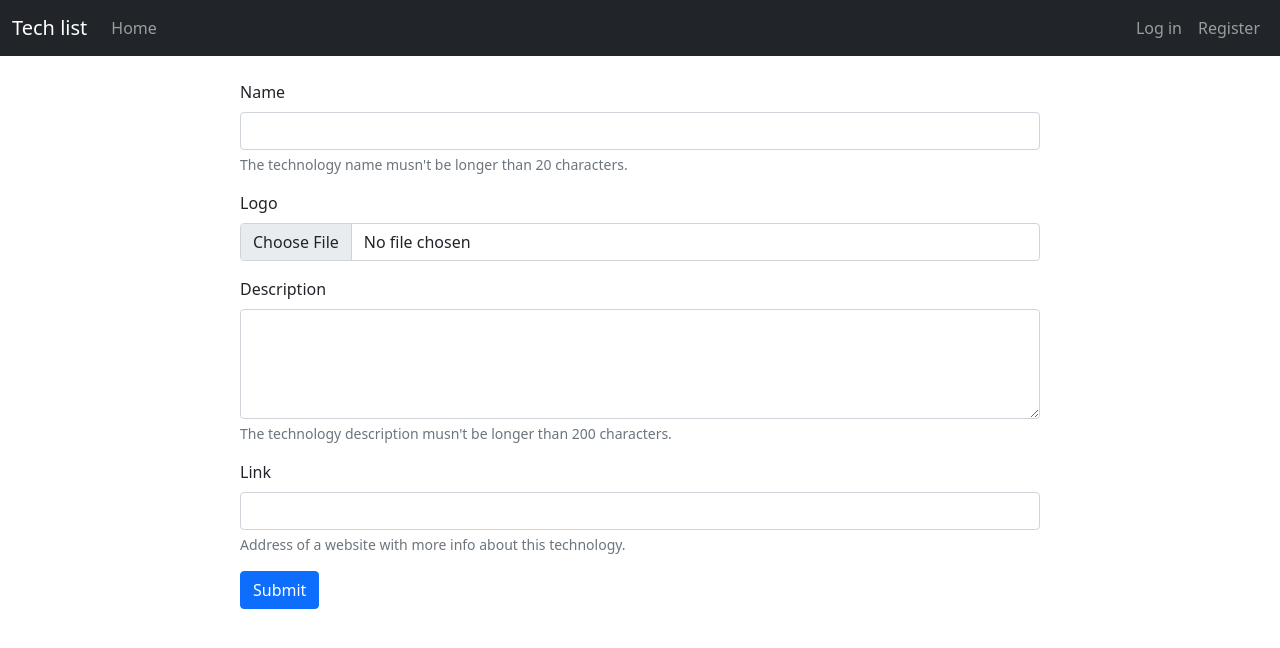
After one commit to ksaweryr/tech_list, a Flask app: template templates/create.html in a window 1280 px wide. The commit adds this page. Shown: the top 648 px of the page. Run offline with Flask 2, Linux system fonts and the light colour scheme; the template is opened without the code that fills it, so the values that code supplies are empty; parts of the project's set-up code (start-up, migrations or seed data) failed here and were passed over.

Commit message:
Add a page for creating new entries

```diff
--- a/static/js/common.js
+++ b/static/js/common.js
@@ -1,10 +1,10 @@
-const apiRequest = async (endpoint, body, method) => {
+const apiRequest = async (endpoint, body, method, content_type = 'application/json') => {
     const response = await fetch(`/api/${endpoint}`, {
         method,
         headers: {
-            'Content-type': 'application/json'
+            ...(content_type.startsWith('multipart') || {'Content-type': content_type})
         },
-        ...(method != 'GET' && {body: JSON.stringify(body)})
+        ...(method != 'GET' && {body: (content_type === 'application/json' ? JSON.stringify : x => x)(body)})
     });
 
     return {
--- /dev/null
+++ b/static/js/create.js
@@ -0,0 +1,42 @@
+document.querySelector('button[type=submit]').addEventListener('click', async event => {
+    event.preventDefault();
+    const fields = [
+        'name', 'logo', 'description', 'link'
+    ].map(n => document.querySelector(`[name=${n}]`));
+    let ok = true;
+    const [name, logo, description, link] = fields;
+
+    for(field of fields) {
+        field.classList.remove('is-valid', 'is-invalid');
+        if(!field.checkValidity()) {
+            ok = false;
+            field.classList.add('is-invalid');
+        }
+        else {
+            field.classList.add('is-valid');
+        }
+    }
+
+    if(!ok) {
+        return;
+    }
+
+    const formdata = new FormData();
+    formdata.append('body', JSON.stringify({
+        name: name.value,
+        description: description.value,
+        link: link.value
+    }));
+    formdata.append('logo', logo.files[0]);
+
+    const resp = await apiRequest('technology', formdata, 'POST', 'multipart/form-data');
+
+    if(resp.status != 200) {
+        const alert = document.querySelector('#api-error');
+        alert.innerHTML = resp.json.error;
+        alert.removeAttribute('hidden');
+    }
+    else {
+        window.location.href = `/technology/${resp.json.tid}`;
+    }
+});
--- /dev/null
+++ b/templates/create.html
@@ -0,0 +1,45 @@
+{% extends 'base.html' %}
+
+{% block title %}Create{% endblock %}
+
+{% block styles %}
+    {{ style('index.css') }}
+{% endblock %}
+
+{% block scripts %}
+    {{ script('create.js') }}
+{% endblock %}
+
+{% block content %}
+<div class="index-body">
+    <form novalidate>
+        <div class="mb-3">
+            <label for="name" class="form-label">Name</label>
+            <input type="text" class="form-control auto-validate" name="name" pattern="^.{1,20}$" required />
+            <div class="form-text">
+                The technology name musn't be longer than 20 characters.
+            </div>
+        </div>
+        <div class="mb-3">
+            <label for="name" class="form-label">Logo</label>
+            <input type="file" accept="image/*" class="form-control auto-validate" name="logo" required />
+        </div>
+        <div class="mb-3">
+            <label for="name" class="form-label">Description</label>
+            <textarea class="form-control auto-validate" name="description" pattern="^.{,200}$" rows="4" required></textarea>
+            <div class="form-text">
+                The technology description musn't be longer than 200 characters.
+            </div>
+        </div>
+        <div class="mb-3">
+            <label for="name" class="form-label">Link</label>
+            <input type="text" class="form-control auto-validate" name="link" required />
+            <div class="form-text">
+                Address of a website with more info about this technology.
+            </div>
+        </div>
+        <button type="submit" class="btn btn-primary mb-3">Submit</button>
+        <div class="alert alert-danger" id="api-error" hidden></div>
+    </form>
+</div>
+{% endblock %}
--- a/templates/header.html
+++ b/templates/header.html
@@ -19,6 +19,11 @@
                 <li class="nav-item">
                     <a class="nav-link" href="/">Home</a>
                 </li>
+                {% if g.user %}
+                    <li class="nav-item">
+                        <a class="nav-link" href="/technology/create">Add a technology</a>
+                    </li>
+                {% endif %}
             </ul>
             <ul class="navbar-nav mb-2 mb-lg-0 ms-auto">
                 {% if g.user %}
```
Also changed, not shown: frontend/middleware.py (added, +14 -0 lines), frontend/technology.py (+7 -0 lines).
